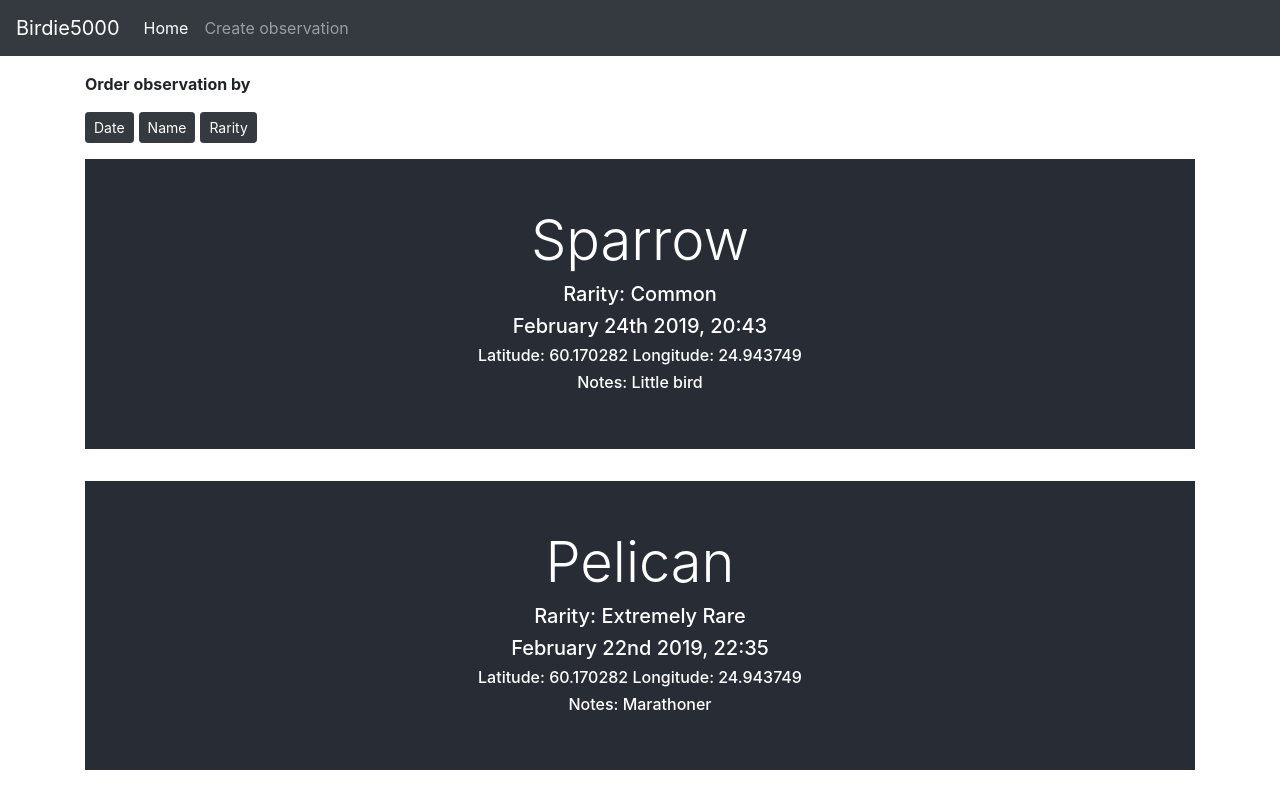
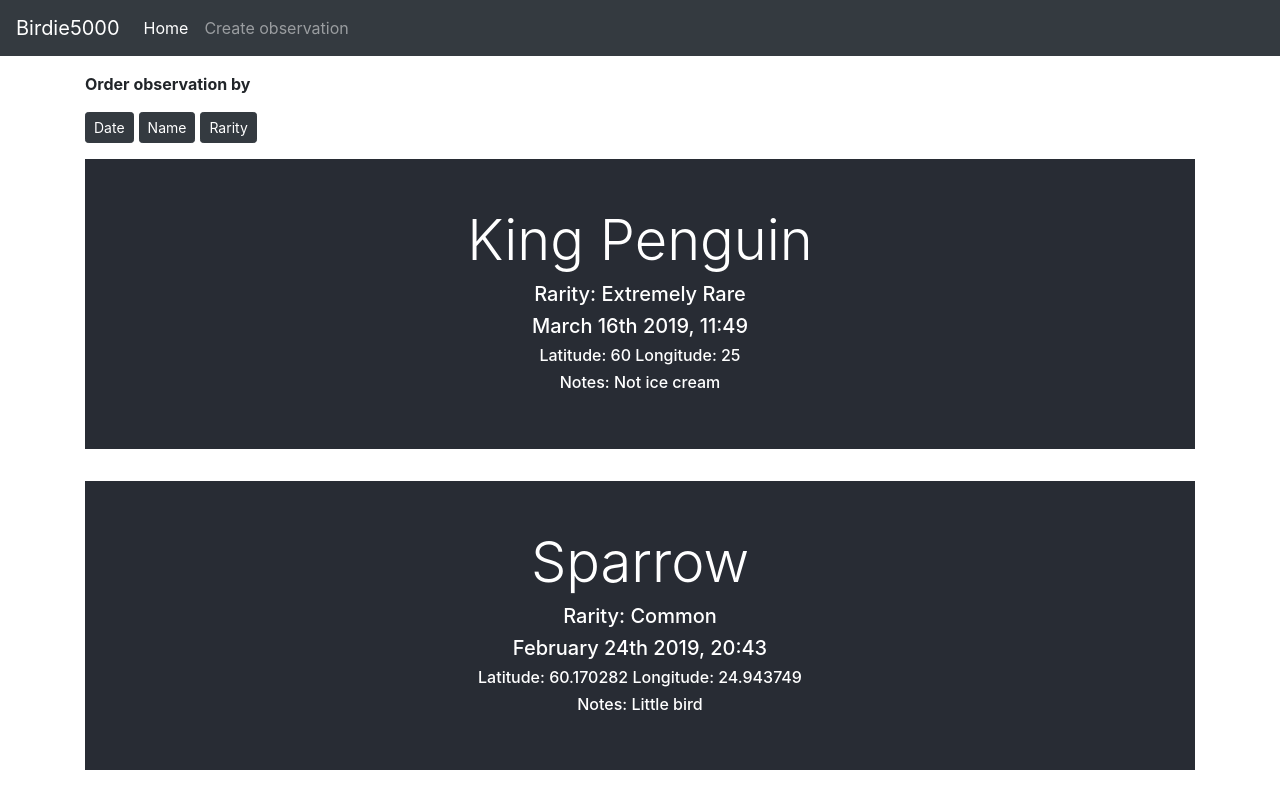
Before and after one commit to teepiik/Birdie5000, a React (Create React App) app: page / in a window 1280 px wide. Shown: the top 800 px of the page. Built offline with nearby package versions, Linux system fonts and the light colour scheme; no server answers; data requests are answered from the project's data file.

Commit message:
small warning for offline obs adding

```diff
--- a/db.json
+++ b/db.json
@@ -71,6 +71,15 @@
       "latitude": 60.170282,
       "longitude": 24.943749,
       "id": 15
+    },
+    {
+      "birdname": "King Penguin",
+      "birdrarity": "Extremely Rare",
+      "date": "Sat Mar 16 2019 13:49:12 GMT+0200 (Eastern European Standard Time)",
+      "notes": "Not ice cream",
+      "latitude": 60.000,
+      "longitude": 25.000,
+      "id": 16
     }
   ]
 }
--- a/src/Components/ObsForm.js
+++ b/src/Components/ObsForm.js
@@ -18,6 +18,12 @@ class ObsForm extends React.Component {
 
   handleSubmit = async e => {
     e.preventDefault();
+    // temporary solution to warn users
+    if (!navigator.onLine) {
+      window.alert(
+        "You seem to be in Offline, not able to add new obs when offline atm"
+      );
+    } else {
       const date = Date();
       const location = await this.loadPosition();
 
@@ -38,6 +44,7 @@ class ObsForm extends React.Component {
           birdname: "",
           notes: ""
         });
+      }
     }
   };
 
```
Lines whose indentation alone changed are shown as unchanged.
